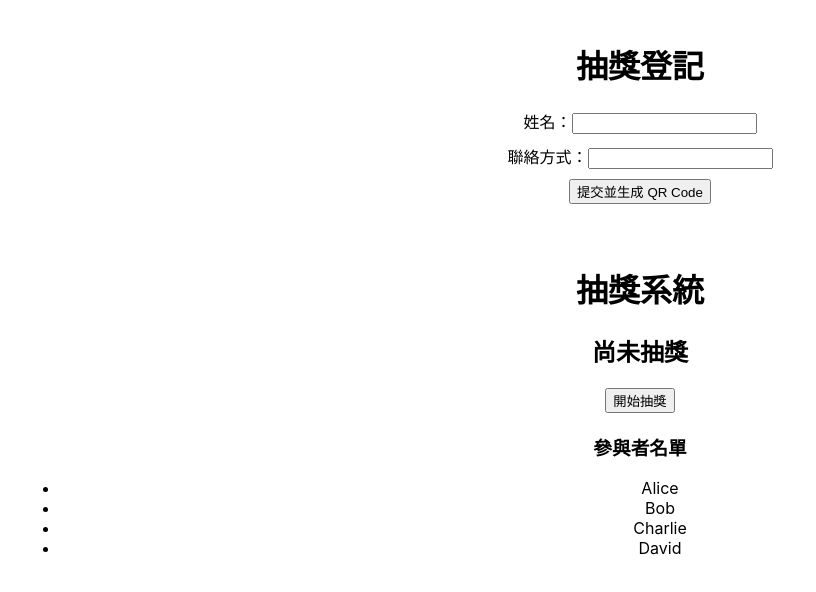
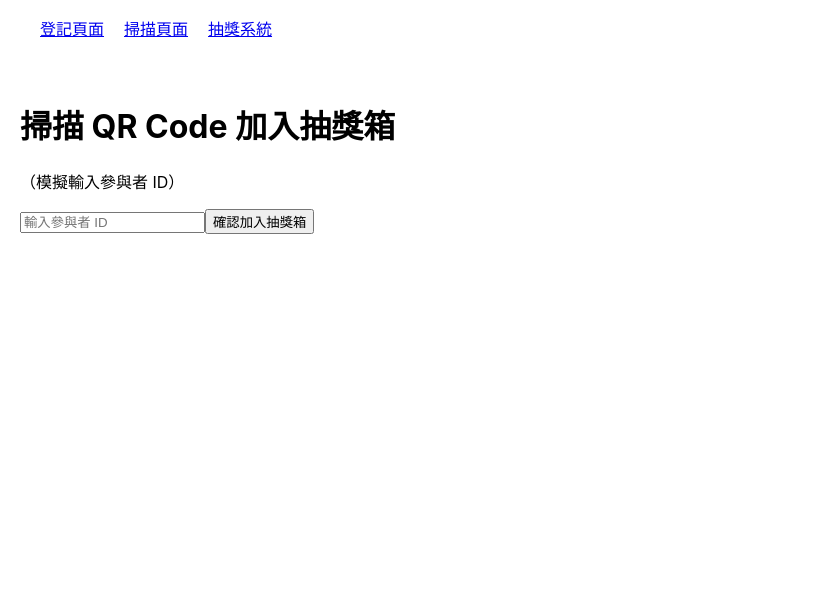
Before and after one commit to Cat25016085/system, a React (Create React App) app: page /scan in a window 1280 px wide. Shown: the top 592 px of the page, without its empty margins (0-816 px from the left). Built offline with nearby package versions, Linux system fonts and the light colour scheme.

Commit message:
整合抽獎

```diff
--- a/src/App.js
+++ b/src/App.js
@@ -1,16 +1,27 @@
-// import logo from './logo.svg';
-import './App.css';
+import React from 'react';
+import { BrowserRouter as Router, Routes, Route, Link } from 'react-router-dom';
 import RegistrationForm from './RegistrationForm';
-import React from 'react';
+import ScanInterface from './ScanInterface';
 import Lottery from './Lottery';
-
 
 function App() {
   return (
-    <div className="App">
-      <RegistrationForm />
-      <Lottery />
-    </div>
+    <Router>
+      <div>
+        <nav style={{ marginBottom: '20px' }}>
+          <ul style={{ display: 'flex', listStyle: 'none', gap: '20px' }}>
+            <li><Link to="/">登記頁面</Link></li>
+            <li><Link to="/scan">掃描頁面</Link></li>
+            <li><Link to="/lottery">抽獎系統</Link></li>
+          </ul>
+        </nav>
+        <Routes>
+          <Route path="/" element={<RegistrationForm />} />
+          <Route path="/scan" element={<ScanInterface />} />
+          <Route path="/lottery" element={<Lottery />} />
+        </Routes>
+      </div>
+    </Router>
   );
 }
 
--- a/src/Lottery.js
+++ b/src/Lottery.js
@@ -1,23 +1,21 @@
 import React, { useState, useEffect } from 'react';
 
-const Lottery = () => {
-  // 參與者名單，這裡用 dummy 資料作示範
+function Lottery() {
   const [participants, setParticipants] = useState([]);
   const [winner, setWinner] = useState(null);
 
-  // 模擬從後端載入參與者資料
   useEffect(() => {
-    // 假資料：實際上可從後端 API 取得
+    // 模擬 API 呼叫，取得已加入抽獎箱的參與者資料（entered: true）
+    // 以下是 dummy 資料，實際應從後端取得
     const dummyParticipants = [
-      { id: 1, name: "Alice" },
-      { id: 2, name: "Bob" },
-      { id: 3, name: "Charlie" },
-      { id: 4, name: "David" }
+      { id: "1628000000000", name: "Alice" },
+      { id: "1628000000001", name: "Bob" },
+      { id: "1628000000002", name: "Charlie" }
     ];
     setParticipants(dummyParticipants);
   }, []);
 
-  // 抽獎邏輯：隨機選取一位參與者作為得獎者
+  // 隨機抽獎邏輯
   const handleDraw = () => {
     if (participants.length === 0) return;
     const randomIndex = Math.floor(Math.random() * participants.length);
@@ -27,21 +25,14 @@ const Lottery = () => {
   return (
     <div style={{ padding: '20px' }}>
       <h1>抽獎系統</h1>
-
-      {/* 顯示抽獎結果 */}
       { winner ? (
-        <div style={{ marginBottom: '20px' }}>
+        <div>
           <h2>恭喜 {winner.name} 中獎！</h2>
         </div>
       ) : (
-        <div style={{ marginBottom: '20px' }}>
-          <h2>尚未抽獎</h2>
-          <button onClick={handleDraw}>開始抽獎</button>
-        </div>
+        <button onClick={handleDraw}>開始抽獎</button>
       )}
-
-      {/* 顯示參與者名單 */}
-      <h3>參與者名單</h3>
+      <h3>抽獎箱參與者</h3>
       <ul>
         {participants.map((p) => (
           <li key={p.id}>{p.name}</li>
@@ -49,6 +40,6 @@ const Lottery = () => {
       </ul>
     </div>
   );
-};
+}
 
 export default Lottery;
--- a/src/RegistrationForm.js
+++ b/src/RegistrationForm.js
@@ -98,38 +98,122 @@
 
 
 
+// import React, { useState } from 'react';
+// import { QRCodeCanvas } from 'qrcode.react';
+
+// function RegistrationForm() {
+//   const [formData, setFormData] = useState({ name: '', contact: '' });
+//   const [submitted, setSubmitted] = useState(false);
+//   const [qrValue, setQrValue] = useState('');
+
+//   const handleChange = (e) => {
+//     setFormData({ ...formData, [e.target.name]: e.target.value });
+//   };
+
+//   const handleSubmit = async (e) => {
+//     e.preventDefault();
+//     // 建立一個唯一識別碼，這裡使用時間戳記
+//     const participantId = Date.now().toString();
+//     const dataToSave = { ...formData, id: participantId };
+
+//     try {
+//       // 如果你尚未建立後端 API，這邊可以暫時直接模擬成功：
+//       // const response = await fetch('/api/participants', {
+//       //   method: 'POST',
+//       //   headers: { 'Content-Type': 'application/json' },
+//       //   body: JSON.stringify(dataToSave)
+//       // });
+//       // if (!response.ok) throw new Error('資料儲存失敗');
+
+//       // 模擬成功後直接更新狀態
+//       setQrValue(JSON.stringify(dataToSave));
+//       setSubmitted(true);
+//     } catch (error) {
+//       console.error('Error saving data:', error);
+//     }
+//   };
+
+//   return (
+//     <div style={{ padding: '20px' }}>
+//       <h1>抽獎登記</h1>
+//       { !submitted ? (
+//         <form onSubmit={handleSubmit}>
+//           <div style={{ marginBottom: '10px' }}>
+//             <label>姓名：</label>
+//             <input
+//               type="text"
+//               name="name"
+//               value={formData.name}
+//               onChange={handleChange}
+//               required
+//             />
+//           </div>
+//           <div style={{ marginBottom: '10px' }}>
+//             <label>聯絡方式：</label>
+//             <input
+//               type="text"
+//               name="contact"
+//               value={formData.contact}
+//               onChange={handleChange}
+//               required
+//             />
+//           </div>
+//           <button type="submit">提交並生成 QR Code</button>
+//         </form>
+//       ) : (
+//         <div>
+//           <h2>您的專屬抽獎 QR Code</h2>
+//           <QRCodeCanvas value={qrValue} />
+//           <p>請將此 QR Code 提供給工作人員進行驗證。</p>
+//         </div>
+//       )}
+//     </div>
+//   );
+// }
+
+// export default RegistrationForm;
+
+
+
+
+
+
+
+
+
+
+
+
 import React, { useState } from 'react';
 import { QRCodeCanvas } from 'qrcode.react';
 
 function RegistrationForm() {
   const [formData, setFormData] = useState({ name: '', contact: '' });
   const [submitted, setSubmitted] = useState(false);
+  // QR Code 內容預設為空
   const [qrValue, setQrValue] = useState('');
 
+  // 處理表單欄位變更
   const handleChange = (e) => {
     setFormData({ ...formData, [e.target.name]: e.target.value });
   };
 
+  // 表單提交時執行
   const handleSubmit = async (e) => {
     e.preventDefault();
-    // 建立一個唯一識別碼，這裡使用時間戳記
+    // 產生唯一識別碼（這裡以時間戳為例）
     const participantId = Date.now().toString();
-    const dataToSave = { ...formData, id: participantId };
+    // 模擬資料庫中參與者資料，並加上初始狀態 entered: false 表示尚未加入抽獎箱
+    const dataToSave = { ...formData, id: participantId, entered: false };
 
     try {
-      // 如果你尚未建立後端 API，這邊可以暫時直接模擬成功：
-      // const response = await fetch('/api/participants', {
-      //   method: 'POST',
-      //   headers: { 'Content-Type': 'application/json' },
-      //   body: JSON.stringify(dataToSave)
-      // });
-      // if (!response.ok) throw new Error('資料儲存失敗');
-
-      // 模擬成功後直接更新狀態
-      setQrValue(JSON.stringify(dataToSave));
+      // 模擬 API 呼叫，實際上這裡應該用 fetch 將資料 POST 到後端儲存
+      console.log("保存資料：", dataToSave);
+      // 一旦儲存成功，生成 QR Code 內容（這裡只放 participantId）
+      setQrValue(JSON.stringify({ id: participantId }));
       setSubmitted(true);
     } catch (error) {
-      console.error('Error saving data:', error);
+      console.error("資料儲存錯誤：", error);
     }
   };
 
@@ -158,13 +242,13 @@ function RegistrationForm() {
               required
             />
           </div>
-          <button type="submit">提交並生成 QR Code</button>
+          <button type="submit">提交登記</button>
         </form>
       ) : (
         <div>
-          <h2>您的專屬抽獎 QR Code</h2>
+          <h2>登記成功！</h2>
+          <p>請將以下 QR Code 提供給工作人員掃描，確認您已加入抽獎箱。</p>
           <QRCodeCanvas value={qrValue} />
-          <p>請將此 QR Code 提供給工作人員進行驗證。</p>
         </div>
       )}
     </div>
--- /dev/null
+++ b/src/ScanInterface.js
@@ -0,0 +1,36 @@
+import React, { useState } from 'react';
+
+function ScanInterface() {
+  const [scannedId, setScannedId] = useState('');
+  const [status, setStatus] = useState('');
+
+  // 模擬掃描 QR Code 並更新資料庫中該參與者的狀態（設定 entered 為 true）
+  const handleScan = async () => {
+    try {
+      // 這裡模擬 API 呼叫，實際上請替換成 PUT 或 PATCH 請求更新該參與者狀態
+      console.log("更新參與者 ID：" + scannedId + " 為已加入抽獎箱");
+      // 模擬成功後更新狀態提示
+      setStatus("參與者 " + scannedId + " 已加入抽獎箱。");
+    } catch (error) {
+      console.error("更新錯誤：", error);
+      setStatus("更新失敗");
+    }
+  };
+
+  return (
+    <div style={{ padding: '20px' }}>
+      <h1>掃描 QR Code 加入抽獎箱</h1>
+      <p>（模擬輸入參與者 ID）</p>
+      <input
+        type="text"
+        value={scannedId}
+        onChange={(e) => setScannedId(e.target.value)}
+        placeholder="輸入參與者 ID"
+      />
+      <button onClick={handleScan}>確認加入抽獎箱</button>
+      { status && <p>{status}</p> }
+    </div>
+  );
+}
+
+export default ScanInterface;
```
